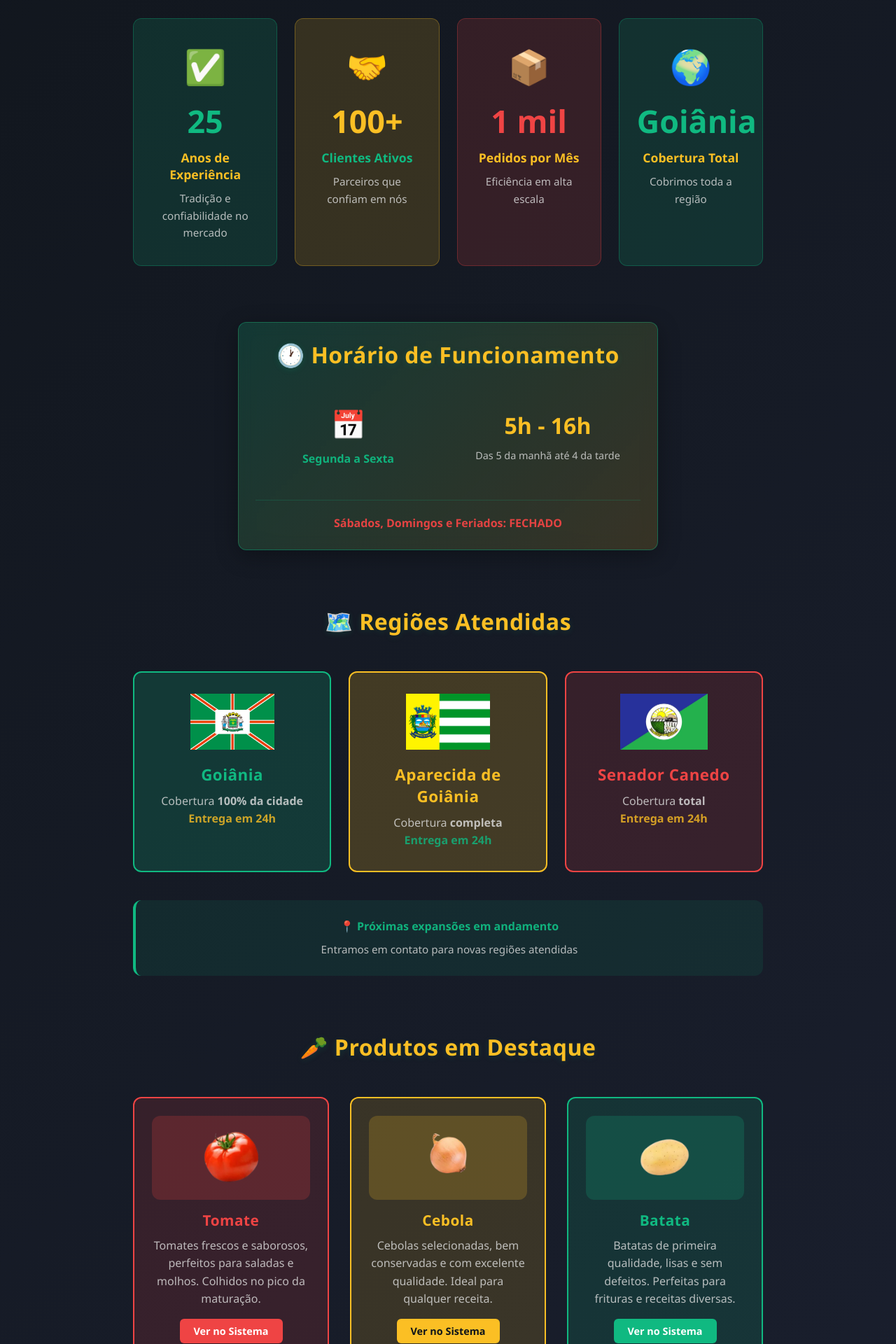
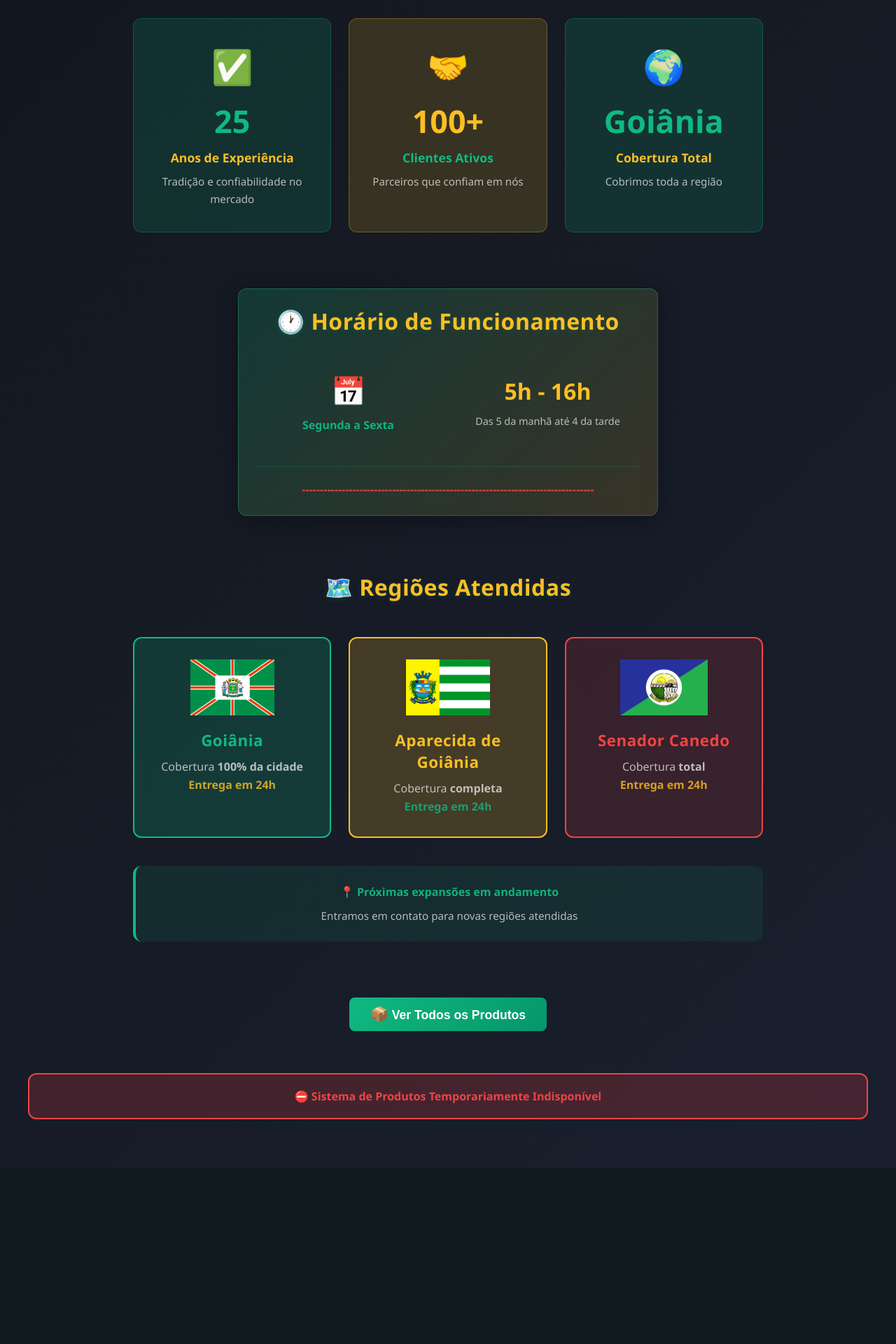
Before and after one commit to alexandre456480-bit/Ativa_Distribuidora, a Flask app: page / in a window 1280 px wide. Shown: the part 1240-3160 px from the top of the page at 70% size. After the commit the page ends 2909 px from the top, so only its background shows below. Run offline with Flask 3, Linux system fonts and the light colour scheme.

Commit message:
Atualiza layout

```diff
--- a/app.py
+++ b/app.py
@@ -19,15 +19,39 @@
     with open(arquivo, "w", encoding="utf-8") as f:
         json.dump(dados, f, indent=4, ensure_ascii=False)
 
+def carregar_bloqueio():
+    try:
+        with open("bloqueio.json", "r", encoding="utf-8") as f:
+            return json.load(f)
+    except:
+        return {"bloqueado": False}
+
+def salvar_bloqueio(bloqueado):
+    dados = {"bloqueado": bloqueado}
+    with open("bloqueio.json", "w", encoding="utf-8") as f:
+        json.dump(dados, f, indent=4, ensure_ascii=False)
+
 # ---------- ROTAS ----------
 @app.route("/")
 def index():
     produtos = carregar_json("produtos.json")
-    return render_template("index.html", produtos=produtos)
+    bloqueio = carregar_bloqueio()
+    return render_template("index.html", produtos=produtos, sistema_bloqueado=bloqueio["bloqueado"])
 
 @app.route("/sistema")
 def sistema():
     return render_template("sistema.html")
+
+# BLOQUEIO/DESBLOQUEIO DO SISTEMA
+@app.route("/admin/bloquear-sistema")
+def bloquear_sistema():
+    salvar_bloqueio(True)
+    return {"status": "Sistema bloqueado com sucesso"}
+
+@app.route("/admin/desbloquear-sistema")
+def desbloquear_sistema():
+    salvar_bloqueio(False)
+    return {"status": "Sistema desbloqueado com sucesso"}
 
 # PRODUTOS
 @app.route("/produtos", methods=["GET", "POST"])
--- /dev/null
+++ b/bloqueio.json
@@ -0,0 +1,3 @@
+{
+    "bloqueado": true
+}
--- a/templates/index.html
+++ b/templates/index.html
@@ -19,7 +19,7 @@
     </div>
 
     <h1 style="text-align: center; font-size: 2.8rem;">
-        🥬 ATIVA Distribuidora
+        ATIVA Distribuidora
     </h1>
 
     <p style="text-align: center; font-size: 1.1rem; margin-bottom: 50px; opacity: 0.9;">
@@ -28,7 +28,7 @@
 
     <!-- SEÇÃO QUEM SOMOS -->
     <div class="card" style="margin-top: 80px; max-width: 900px; margin-left: auto; margin-right: auto;">
-        <h2 style="text-align: center; margin-bottom: 30px;">🥬 Quem Somos?</h2>
+        <h2 style="text-align: center; margin-bottom: 30px;"> Quem Somos?</h2>
 
         <div style="display: grid; grid-template-columns: 1fr 1fr; gap: 30px; align-items: center;">
             <div>
@@ -109,13 +109,7 @@
                 <p style="margin-top: 10px; opacity: 0.8; font-size: 0.95rem;">Parceiros que confiam em nós</p>
             </div>
 
-            <!-- Card 3 -->
-            <div style="background: rgba(239, 68, 68, 0.15); padding: 35px 25px; border-radius: 12px; text-align: center; border: 1px solid rgba(239, 68, 68, 0.3); transition: transform 0.3s ease, box-shadow 0.3s ease;" onmouseover="this.style.transform='translateY(-5px)'; this.style.boxShadow='0 10px 30px rgba(239, 68, 68, 0.2)'" onmouseout="this.style.transform='translateY(0)'; this.style.boxShadow='none'">
-                <div style="font-size: 3rem; margin-bottom: 15px;">📦</div>
-                <div style="font-size: 2.8rem; color: #ef4444; font-weight: 700; margin-bottom: 10px;">1 mil</div>
-                <div style="font-size: 1.1rem; color: #fbbf24; font-weight: 600;">Pedidos por Mês</div>
-                <p style="margin-top: 10px; opacity: 0.8; font-size: 0.95rem;">Eficiência em alta escala</p>
-            </div>
+
 
             <!-- Card 4 -->
             <div style="background: rgba(16, 185, 129, 0.15); padding: 35px 25px; border-radius: 12px; text-align: center; border: 1px solid rgba(16, 185, 129, 0.3); transition: transform 0.3s ease, box-shadow 0.3s ease;" onmouseover="this.style.transform='translateY(-5px)'; this.style.boxShadow='0 10px 30px rgba(16, 185, 129, 0.2)'" onmouseout="this.style.transform='translateY(0)'; this.style.boxShadow='none'">
@@ -144,7 +138,7 @@
             </div>
 
             <div style="text-align: center; margin-top: 25px; padding-top: 20px; border-top: 1px solid rgba(16, 185, 129, 0.2);">
-                <p style="color: #ef4444; font-weight: 600; margin: 0;">Sábados, Domingos e Feriados: FECHADO</p>
+                <p style="color: #ef4444; font-weight: 600; margin: 0;">---------------------------------------------------------------------------------</p>
             </div>
         </div>
     </div>
@@ -194,49 +188,6 @@
         <div style="text-align: center; margin-top: 40px; padding: 25px; background: rgba(16, 185, 129, 0.1); border-radius: 12px; border-left: 4px solid #10b981;">
             <p style="margin: 0; color: #10b981; font-weight: 600;">📍 Próximas expansões em andamento</p>
             <p style="margin: 8px 0 0 0; opacity: 0.8; font-size: 0.95rem;">Entramos em contato para novas regiões atendidas</p>
-        </div>
-    </div>
-
-    <!-- SEÇÃO PRODUTOS EM DESTAQUE -->
-    <div style="margin-top: 80px; max-width: 900px; margin-left: auto; margin-right: auto;">
-        <h2 style="text-align: center; margin-bottom: 50px; color: #fbbf24;">🥕 Produtos em Destaque</h2>
-
-        <div style="display: grid; grid-template-columns: repeat(auto-fit, minmax(250px, 1fr)); gap: 30px;">
-            <!-- Card Tomate -->
-            <div style="background: rgba(239, 68, 68, 0.15); padding: 25px; border-radius: 12px; border: 2px solid #ef4444; transition: all 0.3s ease; text-align: center;" onmouseover="this.style.transform='translateY(-8px)'; this.style.boxShadow='0 15px 40px rgba(239, 68, 68, 0.25)'" onmouseout="this.style.transform='translateY(0)'; this.style.boxShadow='none'">
-                <div style="background: rgba(239, 68, 68, 0.2); padding: 20px; border-radius: 12px; margin-bottom: 15px; height: 120px; display: flex; align-items: center; justify-content: center;">
-                    <img src="/static/tomate.png" alt="Tomate" style="max-height: 100%; max-width: 100%;">
-                </div>
-                <h3 style="color: #ef4444; margin: 15px 0 10px 0; font-size: 1.3rem;">Tomate</h3>
-                <p style="opacity: 0.8; line-height: 1.6; margin: 0 0 15px 0;">
-                    Tomates frescos e saborosos, perfeitos para saladas e molhos. Colhidos no pico da maturação.
-                </p>
-                <a href="/sistema" style="display: inline-block; padding: 8px 20px; background: #ef4444; color: white; text-decoration: none; border-radius: 6px; font-weight: 600; font-size: 0.9rem;">Ver no Sistema</a>
-            </div>
-
-            <!-- Card Cebola -->
-            <div style="background: rgba(251, 191, 36, 0.15); padding: 25px; border-radius: 12px; border: 2px solid #fbbf24; transition: all 0.3s ease; text-align: center;" onmouseover="this.style.transform='translateY(-8px)'; this.style.boxShadow='0 15px 40px rgba(251, 191, 36, 0.3)'" onmouseout="this.style.transform='translateY(0)'; this.style.boxShadow='none'">
-                <div style="background: rgba(251, 191, 36, 0.2); padding: 20px; border-radius: 12px; margin-bottom: 15px; height: 120px; display: flex; align-items: center; justify-content: center;">
-                    <img src="/static/cebola.png" alt="Cebola" style="max-height: 100%; max-width: 100%;">
-                </div>
-                <h3 style="color: #fbbf24; margin: 15px 0 10px 0; font-size: 1.3rem;">Cebola</h3>
-                <p style="opacity: 0.8; line-height: 1.6; margin: 0 0 15px 0;">
-                    Cebolas selecionadas, bem conservadas e com excelente qualidade. Ideal para qualquer receita.
-                </p>
-                <a href="/sistema" style="display: inline-block; padding: 8px 20px; background: #fbbf24; color: #0f1419; text-decoration: none; border-radius: 6px; font-weight: 600; font-size: 0.9rem;">Ver no Sistema</a>
-            </div>
-
-            <!-- Card Batata -->
-            <div style="background: rgba(16, 185, 129, 0.15); padding: 25px; border-radius: 12px; border: 2px solid #10b981; transition: all 0.3s ease; text-align: center;" onmouseover="this.style.transform='translateY(-8px)'; this.style.boxShadow='0 15px 40px rgba(16, 185, 129, 0.2)'" onmouseout="this.style.transform='translateY(0)'; this.style.boxShadow='none'">
-                <div style="background: rgba(16, 185, 129, 0.2); padding: 20px; border-radius: 12px; margin-bottom: 15px; height: 120px; display: flex; align-items: center; justify-content: center;">
-                    <img src="/static/batata.png" alt="Batata" style="max-height: 100%; max-width: 100%;">
-                </div>
-                <h3 style="color: #10b981; margin: 15px 0 10px 0; font-size: 1.3rem;">Batata</h3>
-                <p style="opacity: 0.8; line-height: 1.6; margin: 0 0 15px 0;">
-                    Batatas de primeira qualidade, lisas e sem defeitos. Perfeitas para frituras e receitas diversas.
-                </p>
-                <a href="/sistema" style="display: inline-block; padding: 8px 20px; background: #10b981; color: white; text-decoration: none; border-radius: 6px; font-weight: 600; font-size: 0.9rem;">Ver no Sistema</a>
-            </div>
         </div>
     </div>
 
@@ -294,10 +245,16 @@
 
     <!-- BOTÃO PARA ACESSAR O SISTEMA -->
     <div style="text-align: center; margin-top: 60px; margin-bottom: 40px;">
-        <a href="/sistema" class="btn btn-grande" style="font-size: 1.2rem;">
-            <span style="font-size: 1.5rem;">🧾</span>
-            <span>Acessar Sistema de Pedidos</span>
-        </a>
+        {% if not sistema_bloqueado %}
+            <a href="/sistema" class="btn btn-grande" style="font-size: 1.2rem;">
+                <span style="font-size: 1.5rem;">🧾</span>
+                <span>Acessar Sistema de Pedidos</span>
+            </a>
+        {% else %}
+            <div style="padding: 20px; background: rgba(239, 68, 68, 0.2); border: 2px solid #ef4444; border-radius: 12px; color: #ef4444; font-weight: 600;">
+                ⛔ Sistema de Produtos Temporariamente Indisponível
+            </div>
+        {% endif %}
     </div>
 </div>
 </body>
```
Also changed, not shown: cli_admin.py (added, +55 -0 lines).
